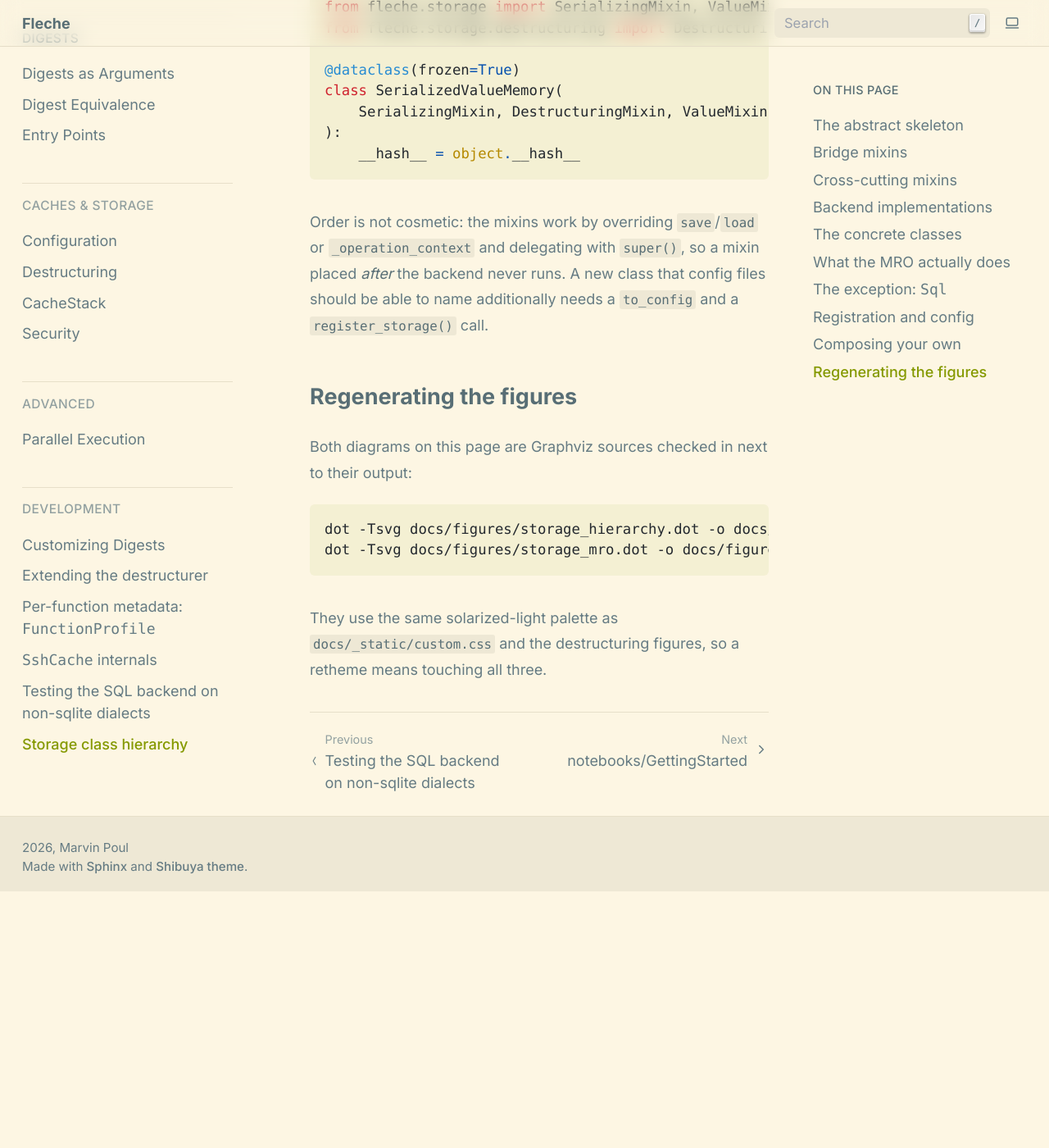
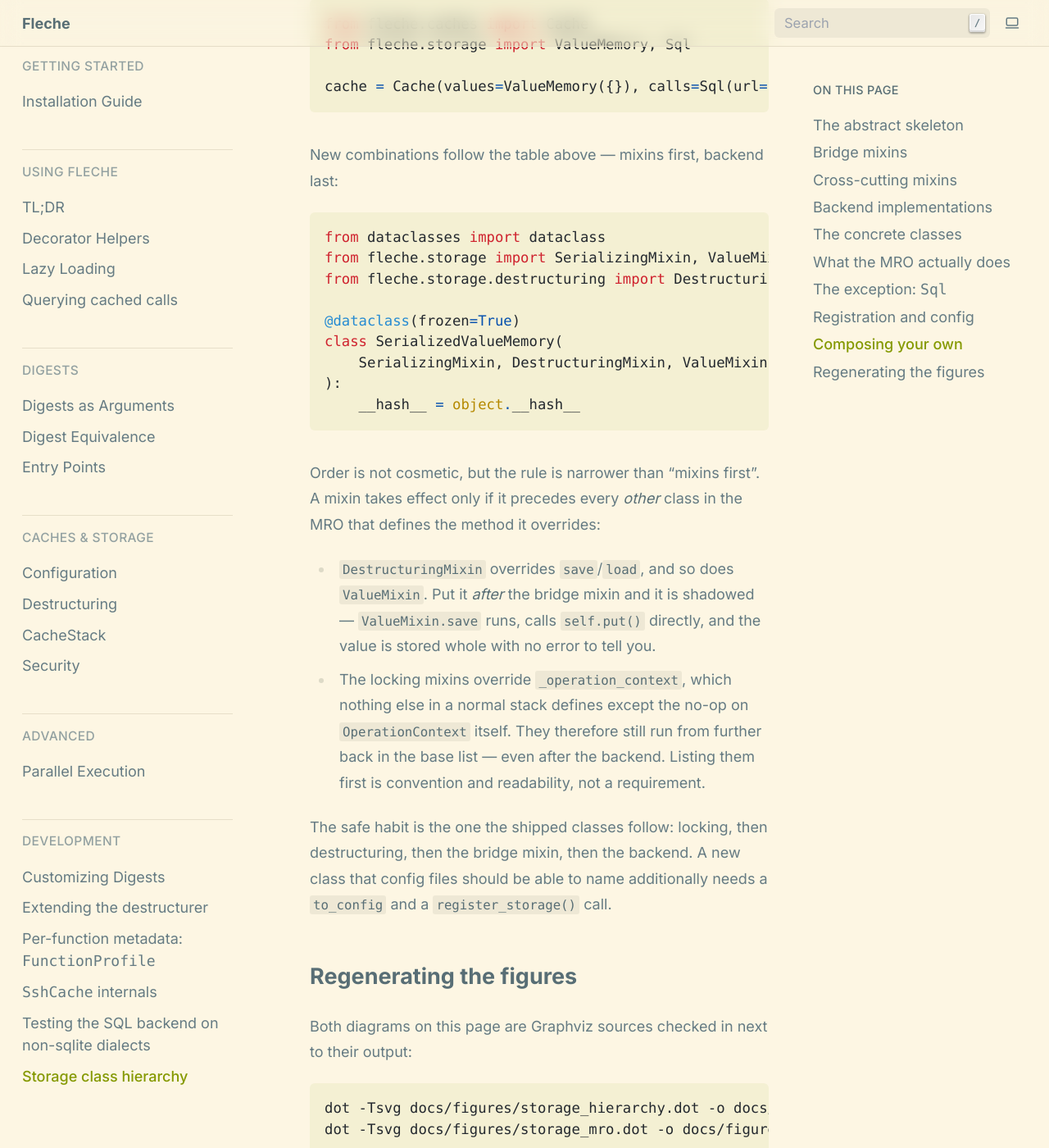
Before and after one commit to pmrv/fleche, a Sphinx documentation site: the page built from docs/dev/storage_hierarchy.rst, in a window 1280 px wide and 1400 px high, scrolled down 11422 px. Shown: the whole window at 82% size. Built offline with Sphinx 7.4.7, drawn with Linux system fonts in a browser that asks for light colours; pages that are not in the unit, such as notebooks, are missing from menus; before the commit the page ends 12509 px from its top, so only the background shows below that; some of the changed text lies outside the part shown.

Commit message:
docs(storage): fix the mixin-ordering rule in Composing your own
Review round 2 fixes.

"A mixin placed after the backend never runs" is false in both directions,
and both cases are easy to hit:

- a locking mixin listed after the backend still runs, because nothing
  between it and `OperationContext` defines `_operation_context`
- `DestructuringMixin` listed after `ValueMixin` but before the backend
  never runs, because `ValueMixin.save` shadows it and calls `put` directly,
  silently storing the value whole

State the real rule instead — a mixin takes effect only if it precedes every
other class in the MRO defining the method it overrides — and give both
cases.

Also scope the non-atomicity argument added in the previous commit: the key
is `digest(value)`, not a digest of the serialized bytes, so racing writers
store equal values rather than identical bytes.  Name how each backend makes
a single write indivisible, since only the file backends get there by atomic
rename.  And stop claiming every value storage stacks `DestructuringMixin`
when `ValueVoid` in the same table does not.

Co-Authored-By: Claude Opus 5 <noreply@anthropic.com>
Claude-Session: https://claude.ai/code/session_01Jy5wiapurdJjyPPuTAwnav

```diff
--- a/docs/dev/storage_hierarchy.rst
+++ b/docs/dev/storage_hierarchy.rst
@@ -205,10 +205,11 @@ classes also restate ``__hash__ = object.__hash__``, for the reason in the
    * - :class:`~fleche.storage.sql.Sql`
      - ``PerKeyLockMixin, CallStorage``
 
-Two patterns fall out of that table.  Every value storage stacks
+Two patterns fall out of that table.  Every value storage that actually
+stores anything stacks
 :class:`~fleche.storage.destructuring.DestructuringMixin`, so destructuring is
-the default rather than an opt-in.  And the two ``Void`` classes take no lock:
-there is no state to protect.
+the default rather than an opt-in.  And the two ``Void`` classes take neither
+that nor a lock: there is no state to split and none to protect.
 
 What the MRO actually does
 --------------------------
@@ -252,10 +253,20 @@ look otherwise: the lock is entered *inside*
 whole.  A destructured save therefore takes and releases one lock per entry —
 children first, then the parent — and is **not** atomic as a unit.  Two
 threads can interleave halfway through the same tree.  What makes that
-harmless is content addressing: an entry's key is the digest of its bytes, so
-two threads racing on one key are writing identical content, and
-:class:`~fleche.storage.file.FileStorage`'s atomic rename means a reader gets
-one complete version or the other.
+harmless is content addressing: an entry's key is
+:func:`~fleche.digest.digest` of the *value*, so two threads racing on one
+key are storing equal values.  The bytes need not be identical — pickle is
+not canonical — but they decode to the same thing, so whichever write lands
+last is still correct.
+
+That argument leans on each backend making a single write indivisible, which
+they do by different means:
+:class:`~fleche.storage.file.FileStorage` renames a complete temp file into
+place, :class:`~fleche.storage.memory.MemoryBackend` does one dict
+assignment, and
+:class:`~fleche.storage.bagofholding_file.BagOfHoldingH5FileBackend` in
+multi-bag mode falls back to a cross-process ``filelock``, precisely because
+it mutates a file shared with other keys and cannot rename its way out.
 
 The same applies to :class:`~fleche.storage.thread_safe.SerializingMixin`,
 which is per-storage rather than per-key but is entered from exactly the same
@@ -340,10 +351,24 @@ New combinations follow the table above — mixins first, backend last::
     ):
         __hash__ = object.__hash__
 
-Order is not cosmetic: the mixins work by overriding ``save``/``load`` or
-``_operation_context`` and delegating with ``super()``, so a mixin placed
-*after* the backend never runs.  A new class that config files should be able
-to name additionally needs a ``to_config`` and a
+Order is not cosmetic, but the rule is narrower than "mixins first".  A mixin
+takes effect only if it precedes every *other* class in the MRO that defines
+the method it overrides:
+
+* :class:`~fleche.storage.destructuring.DestructuringMixin` overrides
+  ``save``/``load``, and so does
+  :class:`~fleche.storage.base.ValueMixin`.  Put it *after* the bridge mixin
+  and it is shadowed — ``ValueMixin.save`` runs, calls ``self.put()``
+  directly, and the value is stored whole with no error to tell you.
+* The locking mixins override ``_operation_context``, which nothing else in
+  a normal stack defines except the no-op on
+  :class:`~fleche.storage.base.OperationContext` itself.  They therefore
+  still run from further back in the base list — even after the backend.
+  Listing them first is convention and readability, not a requirement.
+
+The safe habit is the one the shipped classes follow: locking, then
+destructuring, then the bridge mixin, then the backend.  A new class that
+config files should be able to name additionally needs a ``to_config`` and a
 :func:`~fleche.storage.base.register_storage` call.
 
 Regenerating the figures
```
